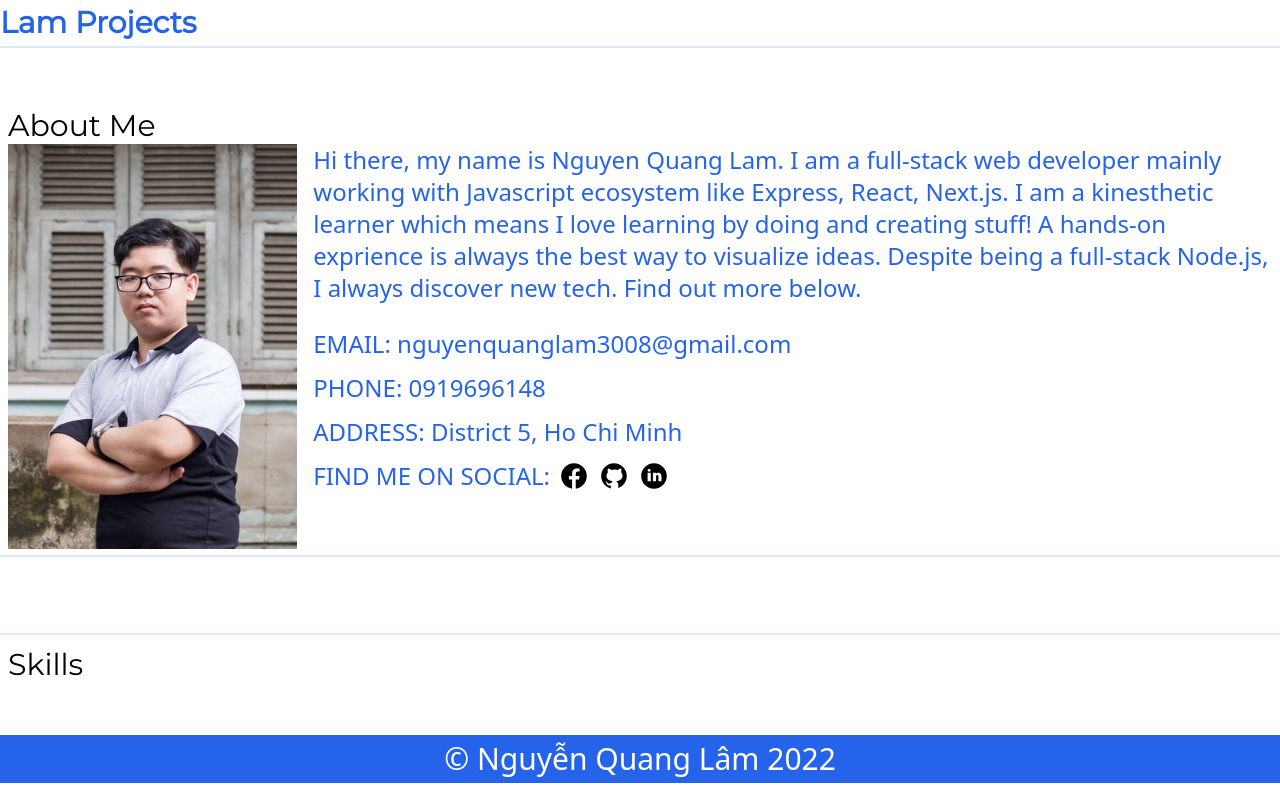
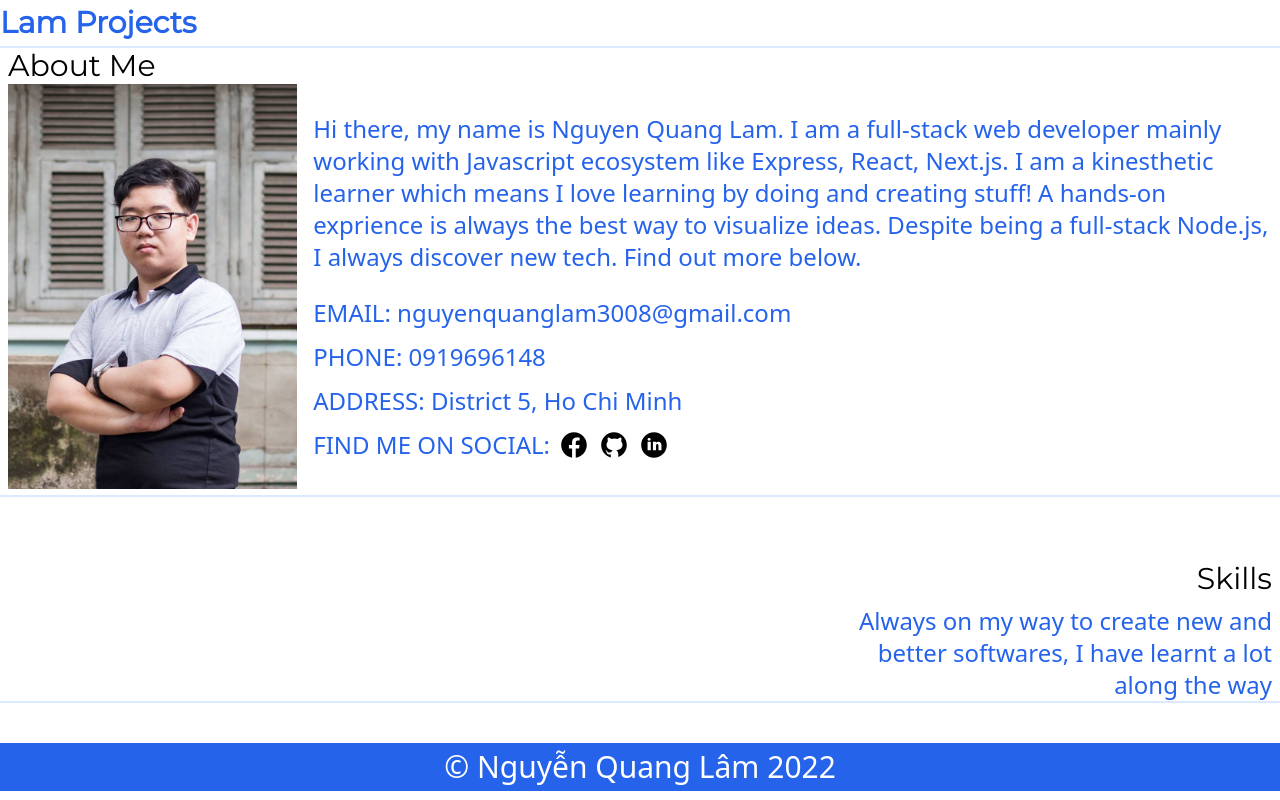
Before and after one commit to lamnguyencse17/homepage, a Next.js app: page / in a window 1280 px wide. Built offline with nearby package versions, Linux system fonts and the light colour scheme.

Commit message:
Prep for skills section

```diff
--- a/components/index/intro.tsx
+++ b/components/index/intro.tsx
@@ -2,12 +2,13 @@ import Image from "next/image";
 import profilePic from "@/assets/NQL.jpg";
 import About from "./intro/about";
 import Contact from "./intro/contact";
+import Link from "next/link";
 
 const Intro = () => {
   return (
     <section
       id="about"
-      className="container mx-auto flex md:flex-row flex-col h-fit"
+      className="container mx-auto flex md:flex-row flex-col h-fit items-center"
     >
       <div className="overflow-hidden h-auto px-2 w-full">
         <Image
--- a/components/index/skill.tsx
+++ b/components/index/skill.tsx
@@ -3,10 +3,10 @@ import Link from "next/link";
 
 const cardVariants: Variants = {
   offscreen: {
-    y: 300,
+    x: 500,
   },
   onscreen: {
-    y: 50,
+    x: 0,
     transition: {
       type: "spring",
       bounce: 0.4,
@@ -15,7 +15,7 @@ const cardVariants: Variants = {
   },
 };
 
-const Skill = () => {
+const SkillSection = () => {
   return (
     <motion.div
       className="card-container"
@@ -23,11 +23,40 @@ const Skill = () => {
       whileInView="onscreen"
       viewport={{ once: true, amount: 0.8 }}
     >
-      <motion.div className="card" variants={cardVariants}>
-        <div className="w-fit whitespace-nowrap px-2">
-          <Link href="#skills">
-            <a className="text-3xl font-montserrat">Skills</a>
-          </Link>
+      <motion.div
+        variants={cardVariants}
+        className="flex flex-col items-center"
+      >
+        <h1 className="text-3xl">Languages</h1>
+      </motion.div>
+    </motion.div>
+  );
+};
+
+const Skill = () => {
+  return (
+    <motion.div
+      initial="offscreen"
+      whileInView="onscreen"
+      viewport={{ once: true, amount: 0.8 }}
+    >
+      <motion.div
+        className="flex flex-col px-2 gap-2 items-end w-full"
+        variants={cardVariants}
+      >
+        <Link href="#skills">
+          <a className="text-3xl font-montserrat">Skills</a>
+        </Link>
+
+        <div className="grid grid-cols-3">
+          <div></div>
+          <div></div>
+          <div className="flex items-center">
+            <p className="text-2xl text-blue-600 text-right">
+              Always on my way to create new and better softwares, I have learnt
+              a lot along the way
+            </p>
+          </div>
         </div>
       </motion.div>
     </motion.div>
--- /dev/null
+++ b/components/index/skill/language.tsx
@@ -0,0 +1,19 @@
+const cardVariants: Variants = {
+  offscreen: {
+    x: 500,
+  },
+  onscreen: {
+    x: 0,
+    transition: {
+      type: "spring",
+      bounce: 0.4,
+      duration: 0.8,
+    },
+  },
+};
+
+const Language = () => {
+  return <></>;
+};
+
+export default Language;
--- a/components/layout.tsx
+++ b/components/layout.tsx
@@ -16,16 +16,7 @@ const Layout = ({ children }: LayoutProps) => {
   return (
     <div className="flex flex-col">
       <Navbar />
-      <motion.main
-        variants={pageMotionVariant}
-        initial="hidden"
-        animate="enter"
-        exit="exit"
-        transition={{ type: "linear" }}
-        className="w-full h-full flex-1 my-10 py-5"
-      >
-        {children}
-      </motion.main>
+      {children}
       <Footer />
     </div>
   );
--- a/components/layout/footer.tsx
+++ b/components/layout/footer.tsx
@@ -1,7 +1,9 @@
 const Footer = () => {
   return (
-    <footer className="w-full h-12 flex items-center justify-center bg-blue-600 mt-10">
-      <p className="text-3xl text-white max-w-fit">© Nguyễn Quang Lâm 2022</p>
+    <footer className="w-full h-12 flex items-center justify-center bg-blue-600 mt-10 bottom-0 p-0 m-0">
+      <div className="max-w-fit">
+        <p className="text-3xl text-white ">© Nguyễn Quang Lâm 2022</p>
+      </div>
     </footer>
   );
 };
--- a/pages/_app.tsx
+++ b/pages/_app.tsx
@@ -6,13 +6,13 @@ import { AnimatePresence } from "framer-motion";
 function MyApp({ Component, pageProps }: AppProps) {
   return (
     <Layout>
-      <AnimatePresence
+      {/* <AnimatePresence
         exitBeforeEnter
         initial={false}
         onExitComplete={() => window.scrollTo(0, 0)}
-      >
-        <Component {...pageProps} />
-      </AnimatePresence>
+      > */}
+      <Component {...pageProps} />
+      {/* </AnimatePresence> */}
     </Layout>
   );
 }
--- a/pages/index.tsx
+++ b/pages/index.tsx
@@ -14,9 +14,9 @@ const Home: NextPage = () => {
           content="A page about Nguyễn Quang Lâm - A fullstack developer"
         />
       </Head>
-      <main className="flex flex-col gap-10">
+      <main className="flex flex-col gap-16">
         <div className="border-b-2 border-blue-100">
-          <div className="w-fit whitespace-nowrap px-2">
+          <div className="w-fit whitespace-nowrap px-2 mb-19">
             <Link href="#about">
               <a className="text-3xl font-montserrat">About Me</a>
             </Link>
```
Also changed, not shown: styles/globals.css (+0 -14 lines).
